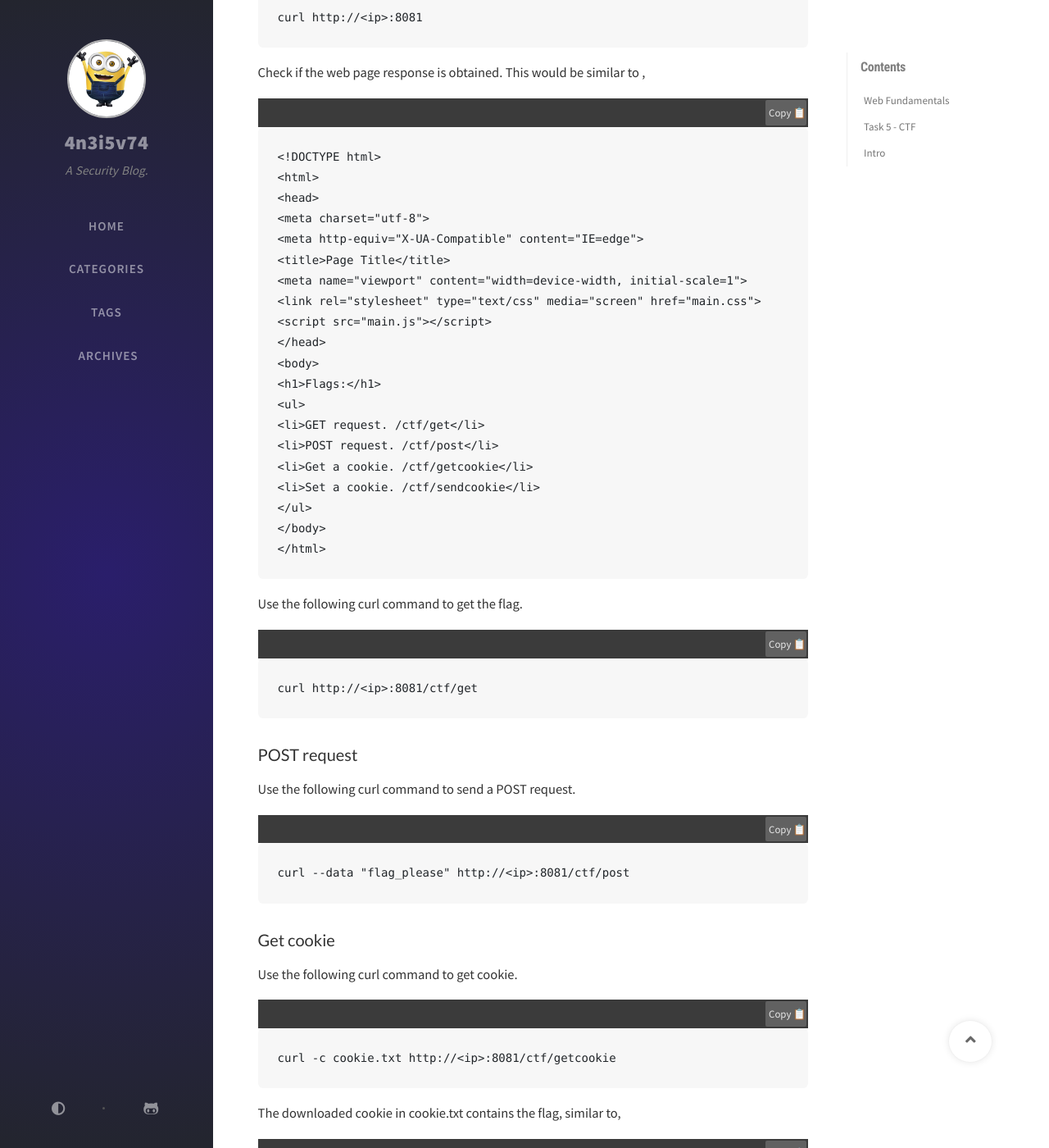
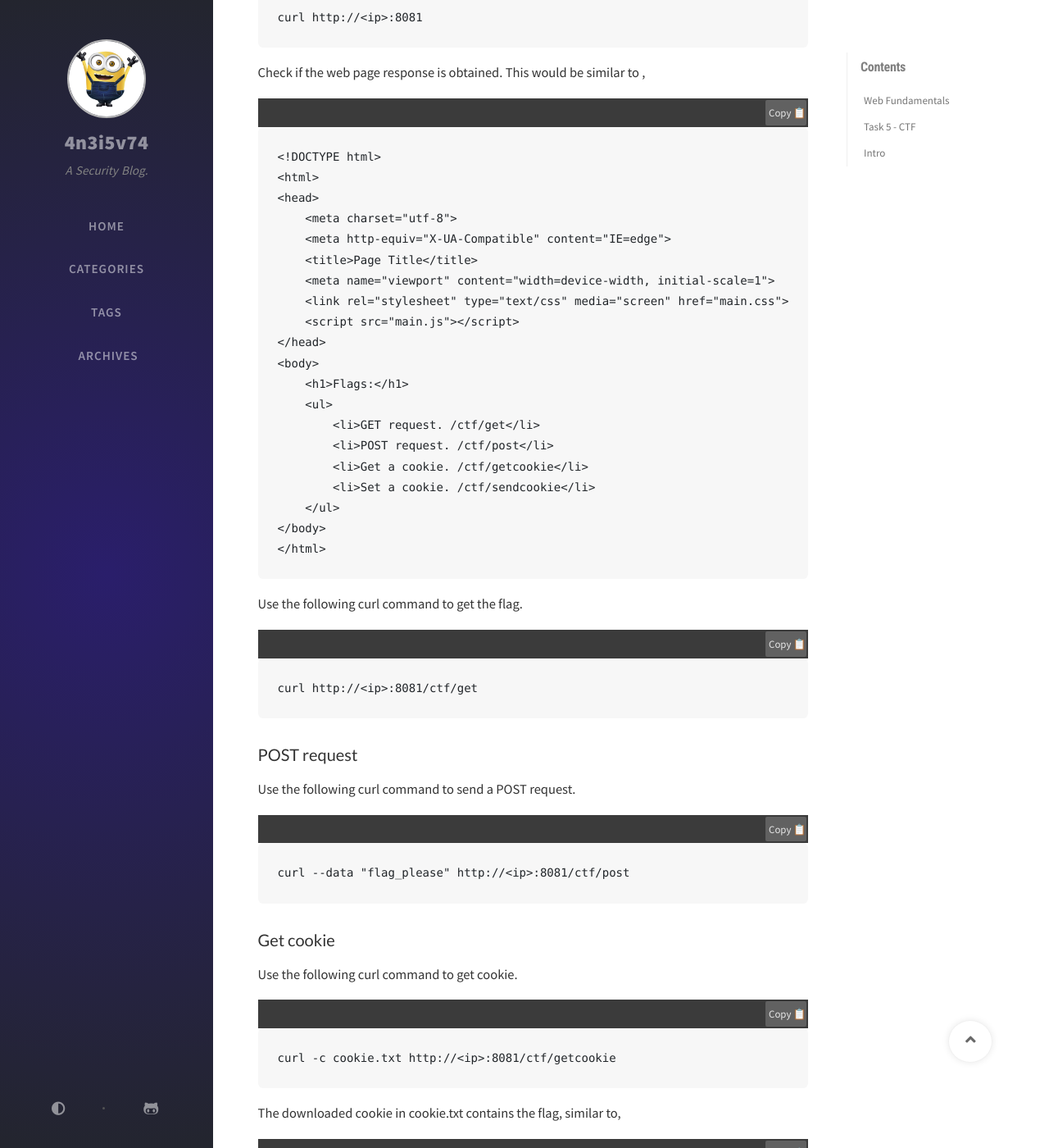
Before and after one commit to 4n3i5v74/4n3i5v74.github.io, a Jekyll site: the page built from _posts/2020-12-22-tryhackme-web-fundamentals.md, in a window 1280 px wide and 1400 px high, scrolled down 925 px. Shown: the whole window at 82% size. Built offline with Jekyll 4.4.1, drawn with Linux system fonts in a browser that asks for light colours; nearby versions of some CDN libraries; comment, search, counter and statistics services are not loaded.

Commit message:
Modified

```diff
--- a/assets/css/local.css
+++ b/assets/css/local.css
@@ -3,11 +3,11 @@ pre {
   display: block;
   /* white-space: pre;           /* CSS 2.0 */
   /* white-space: pre-wrap;      /* CSS 2.1 */
-  white-space: pre-line;      /* CSS 3.0 */
-  white-space: -pre-wrap;     /* Opera 4-6 */
-  white-space: -o-pre-wrap;   /* Opera 7 */
-  white-space: -moz-pre-wrap; /* Mozilla */
-  white-space: -hp-pre-wrap;  /* HP Printers */
+  /* white-space: pre-line;      /* CSS 3.0 */
+  /* white-space: -pre-wrap;     /* Opera 4-6 */
+  /* white-space: -o-pre-wrap;   /* Opera 7 */
+  /* white-space: -moz-pre-wrap; /* Mozilla */
+  /* white-space: -hp-pre-wrap;  /* HP Printers */
   word-wrap: break-word;      /* IE 5+ */
 
 }
@@ -17,11 +17,11 @@ pre {
   display: block;
   /* white-space: pre;           /* CSS 2.0 */
   /* white-space: pre-wrap;      /* CSS 2.1 */
-  white-space: pre-line;      /* CSS 3.0 */
-  white-space: -pre-wrap;     /* Opera 4-6 */
-  white-space: -o-pre-wrap;   /* Opera 7 */
-  white-space: -moz-pre-wrap; /* Mozilla */
-  white-space: -hp-pre-wrap;  /* HP Printers */
+  /* white-space: pre-line;      /* CSS 3.0 */
+  /* white-space: -pre-wrap;     /* Opera 4-6 */
+  /* white-space: -o-pre-wrap;   /* Opera 7 */
+  /* white-space: -moz-pre-wrap; /* Mozilla */
+  /* white-space: -hp-pre-wrap;  /* HP Printers */
   word-wrap: break-word;      /* IE 5+ */
 
 }
```
